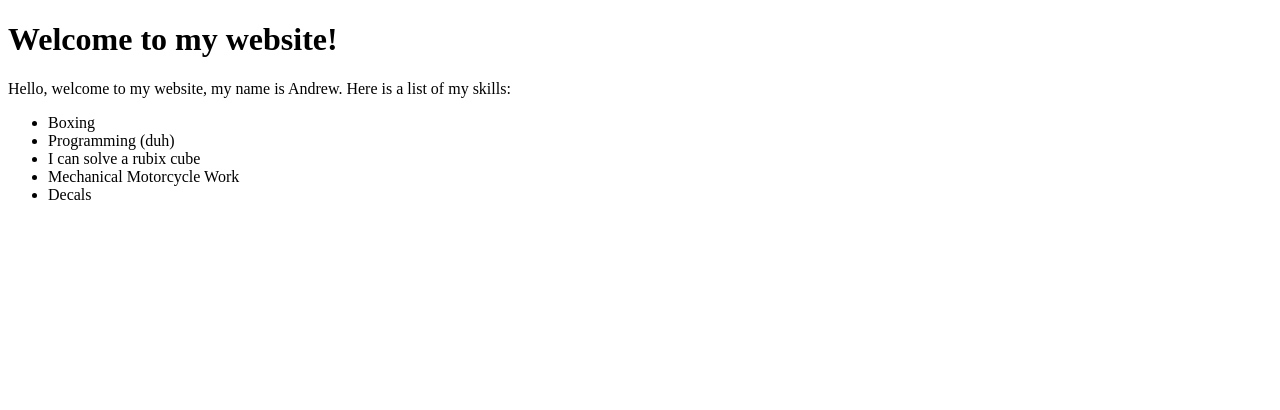
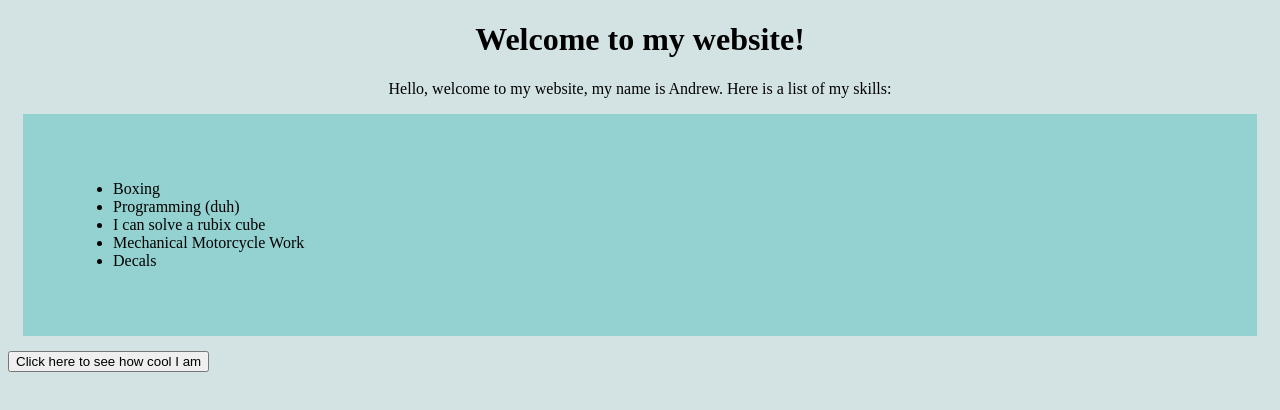
Before and after one commit to DirtyKeyboard/my-personal-website, a plain HTML site: page index.html in a window 1280 px wide. Drawn offline with Linux system fonts and the light colour scheme.

Commit message:
Updated index, and populated the stylesheet

```diff
--- a/index.html
+++ b/index.html
@@ -5,8 +5,9 @@
     </head>
     <body>
         <title>Andrew H.</title>
-        <h1>Welcome to my website!</h1>
-        <p>Hello, welcome to my website, my name is Andrew. Here is a list of my skills:</p>
+        <h1 class="center">Welcome to my website!</h1>
+        <p class="center">Hello, welcome to my website, my name is Andrew. Here is a list of my skills:</p>
+        <div>
         <ul>
             <li>Boxing</li>
             <li>Programming (duh)</li>
@@ -14,6 +15,8 @@
             <li>Mechanical Motorcycle Work</li>
             <li>Decals</li>
         </ul>
-        <script src="script.js"></script>
+    </div>
+    <button>Click here to see how cool I am</button>
+    <script src="script.js"></script>
     </body>
 </html>
--- a/style.css
+++ b/style.css
@@ -0,0 +1,10 @@
+.center
+{
+    text-align: center;
+}
+body{background-color:#d3e2e2}
+div {
+    padding: 50px;
+    margin: 15px;
+    background-color: #94d1d1;
+}
```
